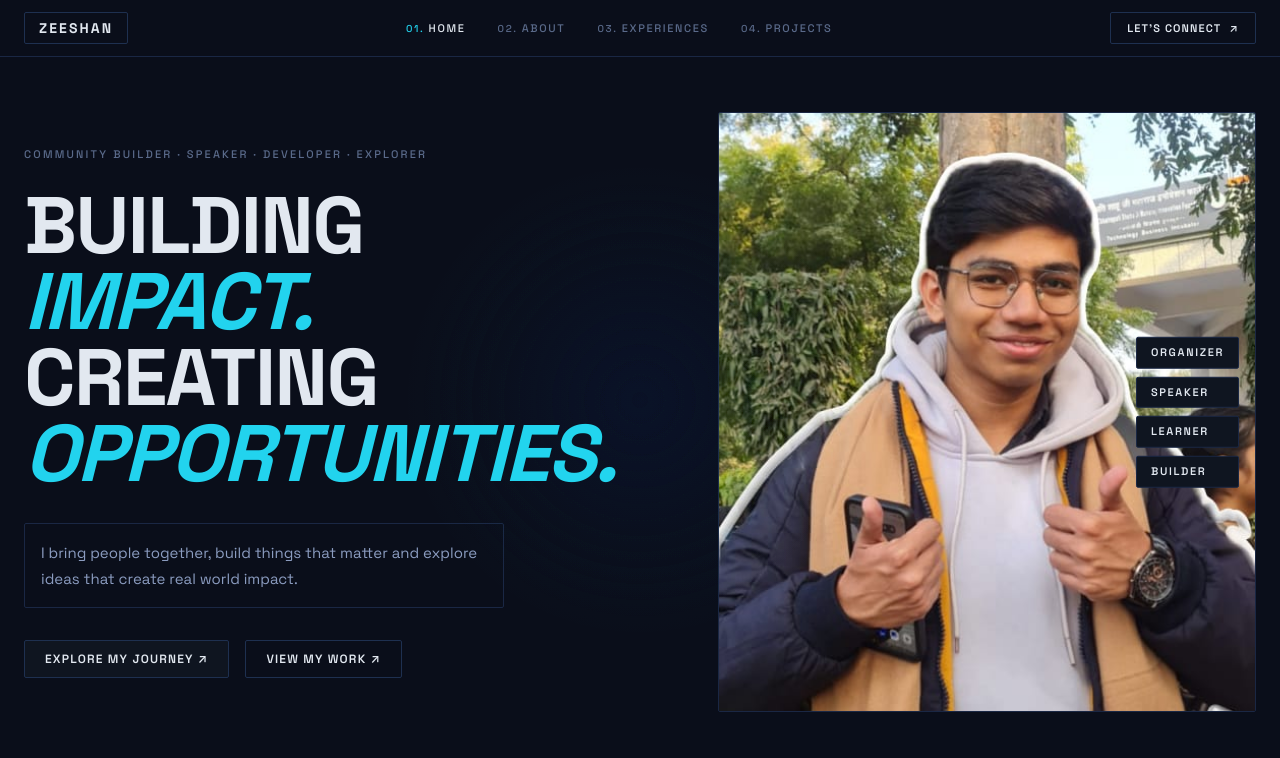
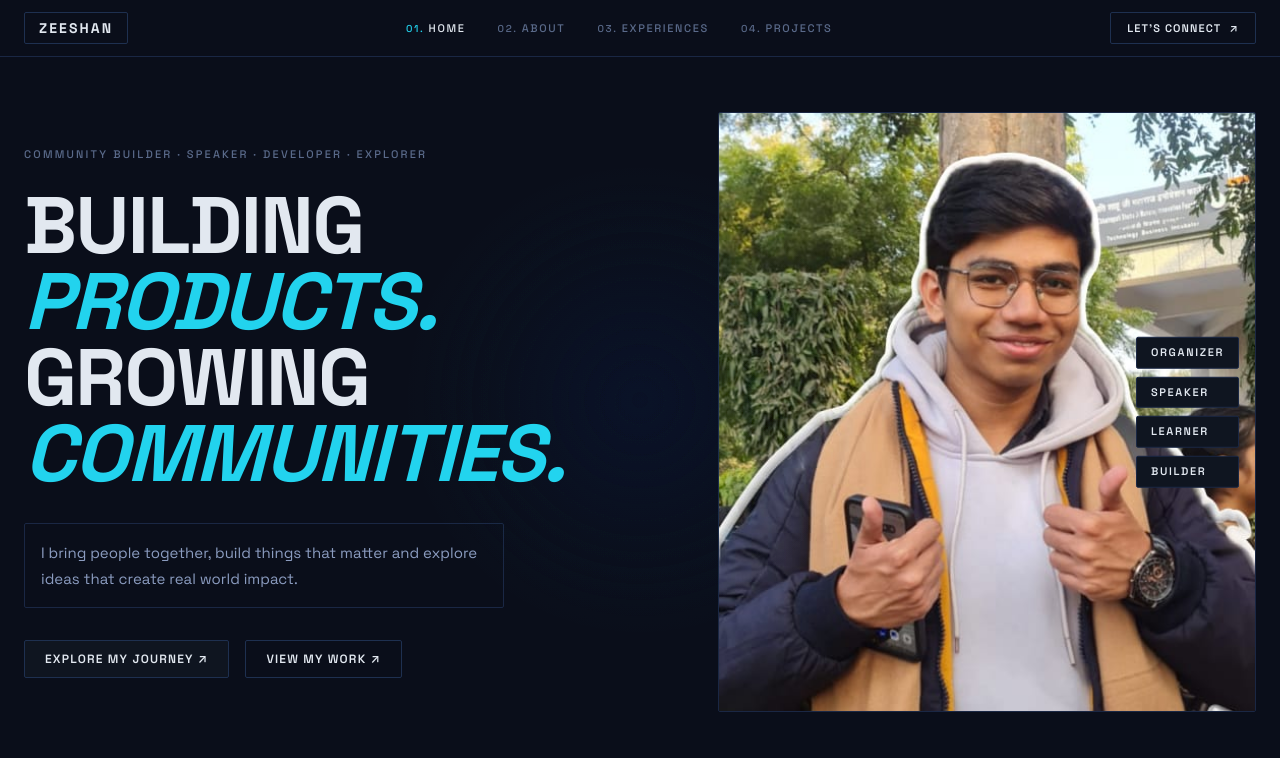
Before and after one commit to CoDx-ZeesH/my-portfolio, a Next.js app: page / in a window 1280 px wide. Shown: the top 758 px of the page. Built offline with nearby package versions, Linux system fonts and the light colour scheme.

Commit message:
hero section updated

```diff
--- a/app/components/Hero.tsx
+++ b/app/components/Hero.tsx
@@ -17,15 +17,14 @@ export default function Hero({ onNavigate }: HeroProps) {
             <p className="hero-roles">
               COMMUNITY BUILDER · SPEAKER · DEVELOPER · EXPLORER
             </p>
-
             <h1 className="hero-title">
               BUILDING
               <br />
-              <span className="accent">IMPACT.</span>
+              <span className="accent">PRODUCTS.</span>
               <br />
-              CREATING
+              GROWING
               <br />
-              <span className="accent">OPPORTUNITIES.</span>
+              <span className="accent">COMMUNITIES.</span>
             </h1>
 
             <p className="hero-subtitle">
--- a/app/experience-timeline.css
+++ b/app/experience-timeline.css
@@ -338,8 +338,8 @@
 
 .exp-row__img-wrapper {
   position: relative;
-  width: 100%;
-  height: 280px;
+  width: 85%;
+  height: 420px;
   overflow: hidden;
   border: 2px solid var(--border-primary);
   border-radius: var(--radius-sm);
```
